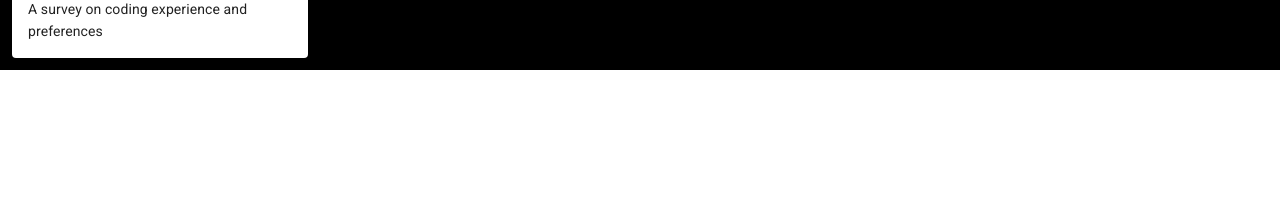
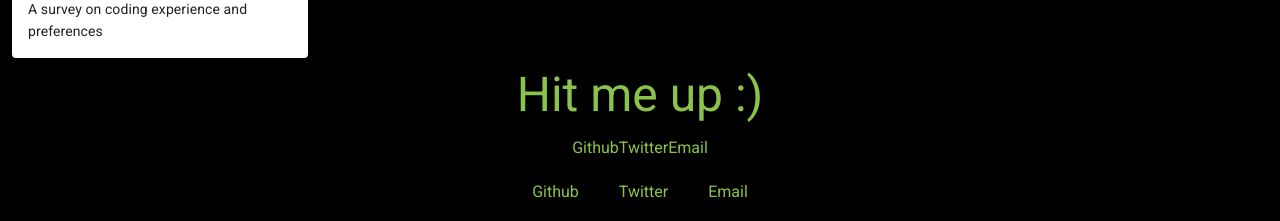
Before and after one commit to penguindustin/Portfolio-Vue, a Vue app: page / in a window 1280 px wide. Shown: the part 1576-1797 px from the top of the page. Before the commit the page ends 1646 px from the top, so only its background shows below. Built offline with nearby package versions, Linux system fonts and the light colour scheme.

Commit message:
added contact componenet

```diff
--- a/src/App.vue
+++ b/src/App.vue
@@ -19,6 +19,7 @@
     <v-content id="content">
       <Welcome />
       <Projects />
+      <Contact />
     </v-content>
   </v-app>
 </template>
@@ -26,12 +27,13 @@
 <script>
 import Welcome from "./components/Welcome";
 import Projects from "./components/Projects";
+import Contact from "./components/Contact";
 
 export default {
   name: "App",
 
   components: {
-    Welcome, Projects
+    Welcome, Projects, Contact
   },
 
   data: () => ({
--- /dev/null
+++ b/src/components/Contact.vue
@@ -0,0 +1,55 @@
+<template>
+  <div>
+    <p id="contact-header" class="light-green--text display-2">Hit me up :)</p>
+    <div id="contact-links">
+      <a
+        href="https://github.com/penguindustin"
+        target="_blank"
+        class="badge badge-info"
+        id="profile-link"
+      >
+        <i class="fab fa-github"></i> Github
+      </a>
+      <a href="https://twitter.com/Giant_Robato" target="_blank" class="badge badge-primary">
+        <i class="fab fa-twitter"></i> Twitter
+      </a>
+      <a href="mailto:dustinmendoza64@gmail.com" class="badge badge-success">
+        <i class="fas fa-envelope"></i> Email
+      </a>
+    </div>
+    <div class="d-flex justify-center">
+      <div
+        class="light-green--text pa-5"
+        v-for="contactData in contactInfo"
+        :key="contactData.text"
+      >
+        <a :href="contactData.link">{{contactData.text}}</a>
+      </div>
+    </div>
+  </div>
+</template>
+
+<script>
+export default {
+  data: () => ({
+    contactInfo: [
+      { link: "https://github.com/penguindustin", text: "Github" },
+      { link: "https://twitter.com/Giant_Robato", text: "Twitter" },
+      { link: "mailto:dustinmendoza64@gmail.com", text: "Email" }
+    ]
+  })
+};
+</script>
+
+<style>
+#contact-header {
+  text-align: center;
+  display: block;
+}
+#contact-links {
+  display: flex;
+  justify-content: center;
+  width: 100%;
+  flex-wrap: wrap;
+}
+</style>
```
